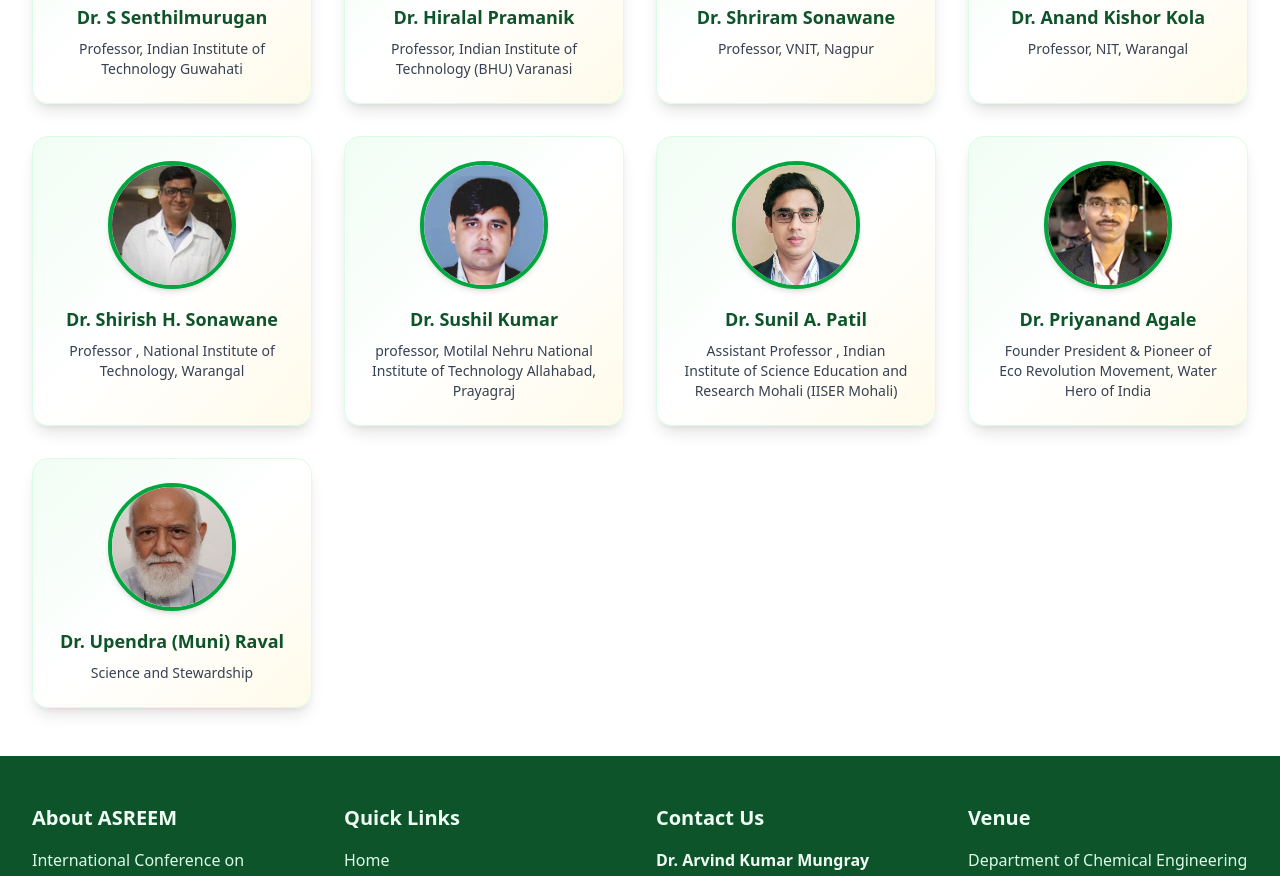
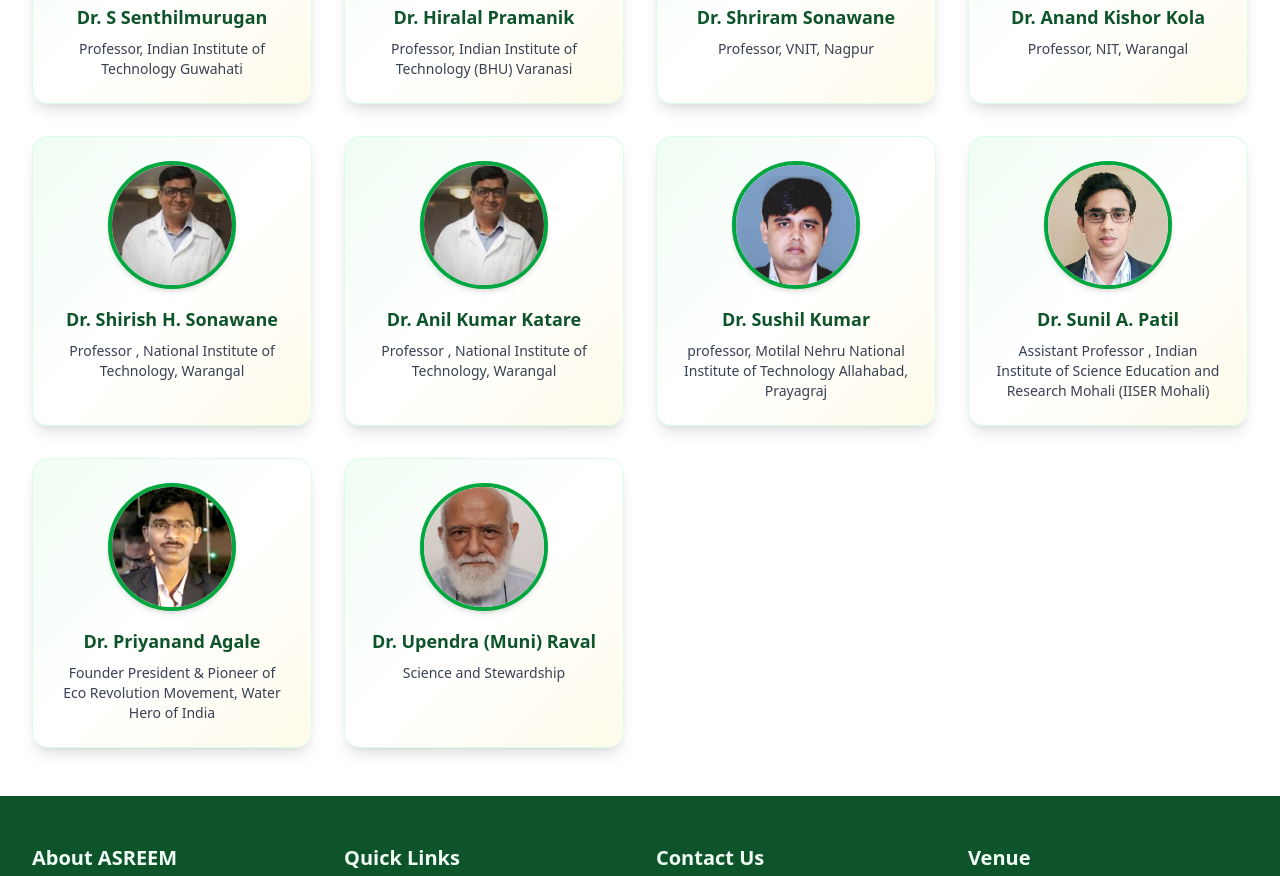
Before and after one commit to parag-thakur-chemical/asreem, a Next.js app: page /keynote-speakers in a window 1280 px wide. Shown: the part 2160-3036 px from the top of the page. Built offline with nearby package versions, Linux system fonts and the light colour scheme.

Commit message:
added a keynote

```diff
--- a/app/(routes)/keynote-speakers/page.tsx
+++ b/app/(routes)/keynote-speakers/page.tsx
@@ -155,6 +155,12 @@ const speakers = [
     portfolio: "https://www.researchgate.net/profile/Shirish-Sonawane"
   },
   {
+    name: "Dr. Anil Kumar Katare",
+    post: "Professor , National Institute of Technology, Warangal",
+    photo: "/organizing-committee/shirish-sonawane.jpg",
+    portfolio: "https://www.researchgate.net/profile/Shirish-Sonawane"
+  },
+  {
     name: "Dr.  Sushil Kumar",
     post: "professor, Motilal Nehru National Institute of Technology Allahabad, Prayagraj",
     photo: "/keynote-speakers/sushilkumar.jpg",
```
Also changed, not shown: public/keynote-speakers/anil-katara.jpg (added).
